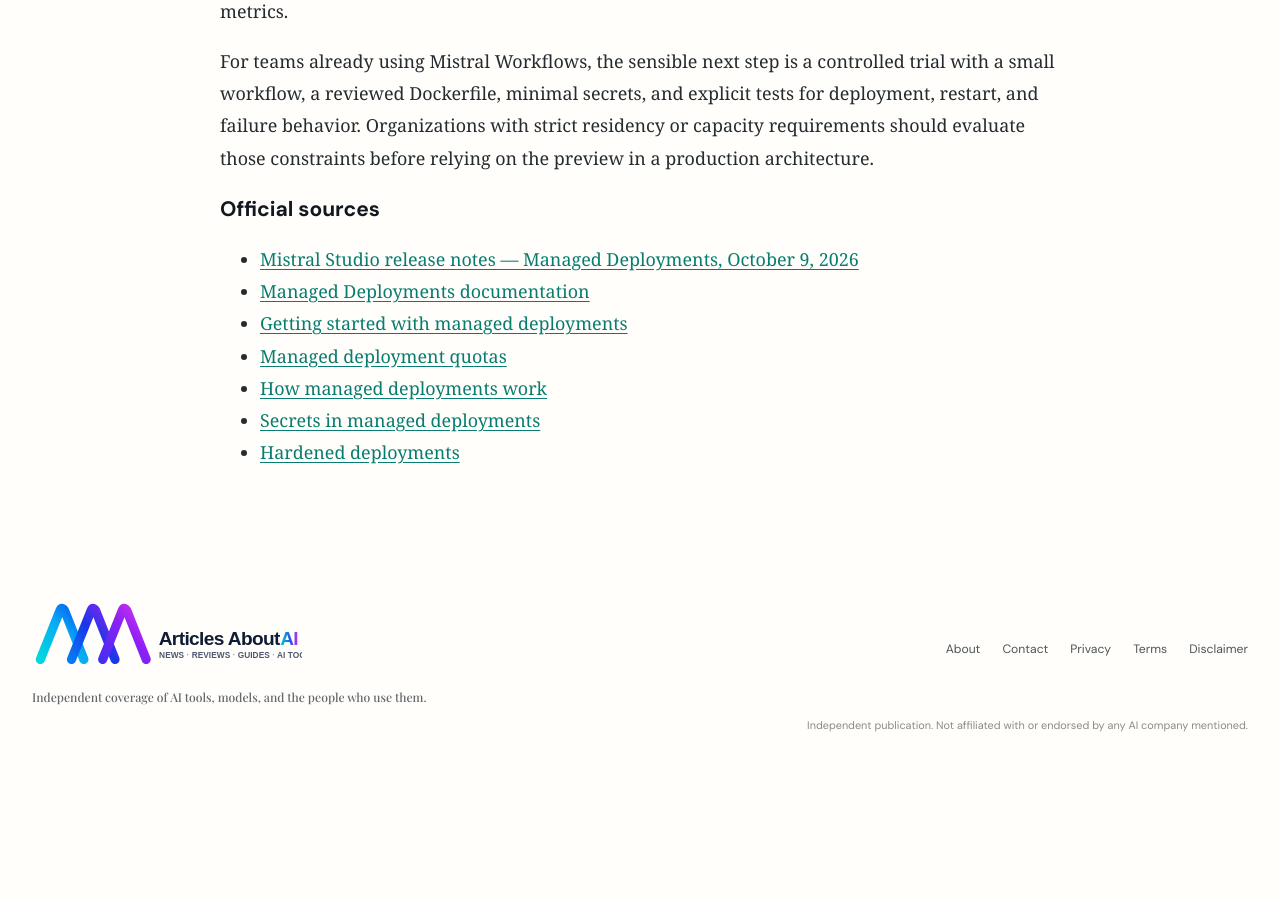
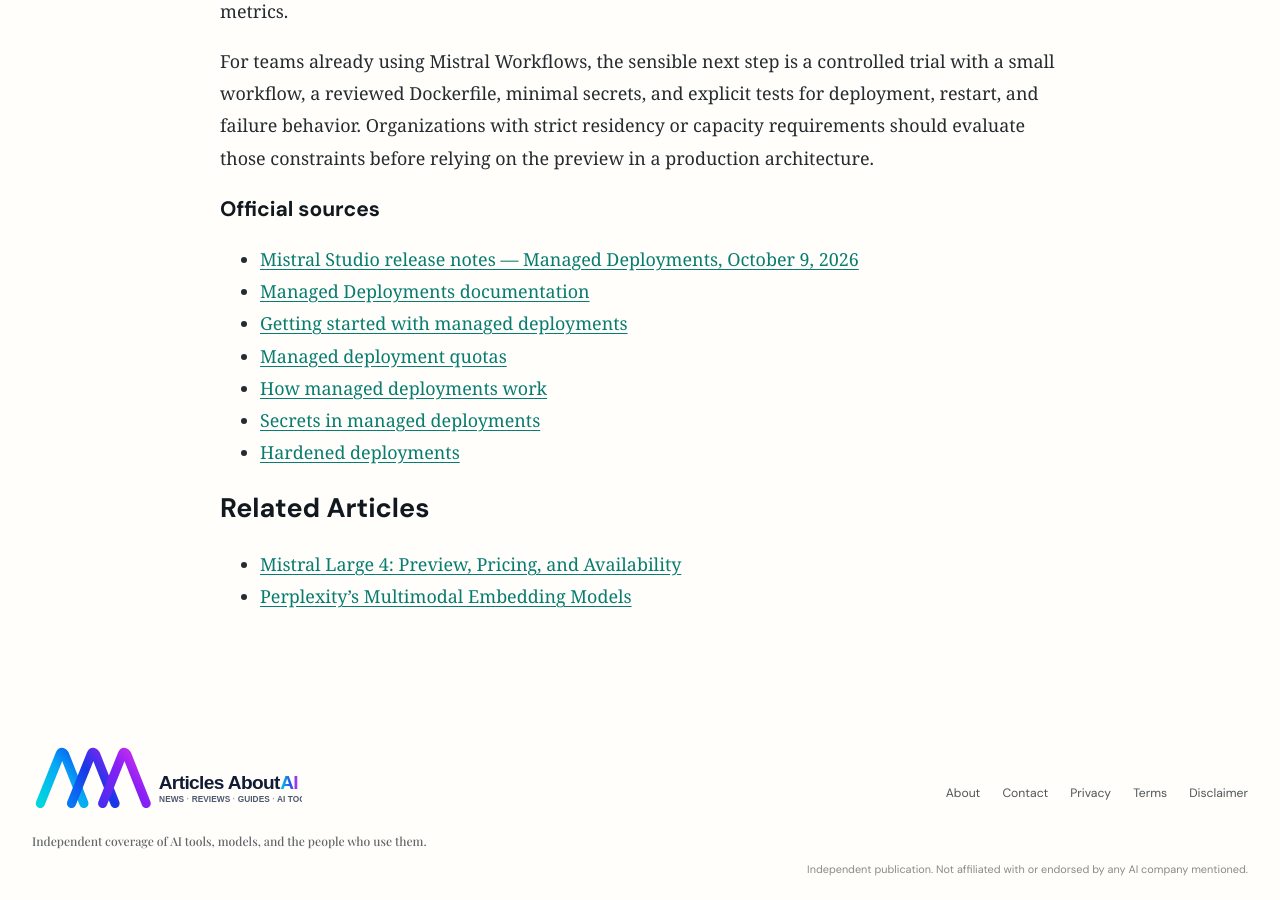
Before and after one commit to todaysnewsai/ChatGPTScope, a Jekyll site: the page built from _posts/2026-10-10-mistral-managed-deployments-public-preview.md, in a window 1280 px wide and 900 px high, scrolled down 9586 px. Built offline with Jekyll 4.4.1, drawn with Linux system fonts in a browser that asks for light colours; before the commit the page ends 10342 px from its top, so only the background shows below that.

Commit message:
Add relevant internal links to article

```diff
--- a/_posts/2026-10-10-mistral-managed-deployments-public-preview.md
+++ b/_posts/2026-10-10-mistral-managed-deployments-public-preview.md
@@ -406,3 +406,8 @@
     deployments](https://docs.mistral.ai/studio/workflows/managing-workflows-in-production/managed-deployments/secrets)
 -   [Hardened
     deployments](https://docs.mistral.ai/studio/workflows/managing-workflows-in-production/hardened_deployments)
+
+## Related Articles
+
+- [Mistral Large 4: Preview, Pricing, and Availability](https://articlesaboutai.com/news/2026/10/10/mistral-large-4-preview-pricing/)
+- [Perplexity’s Multimodal Embedding Models](https://articlesaboutai.com/news/2026/10/09/perplexity-multimodal-embeddings-late-interaction/)
```
